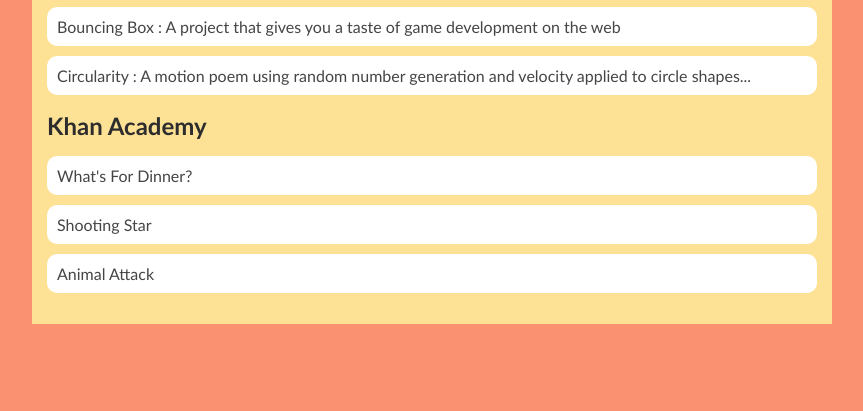
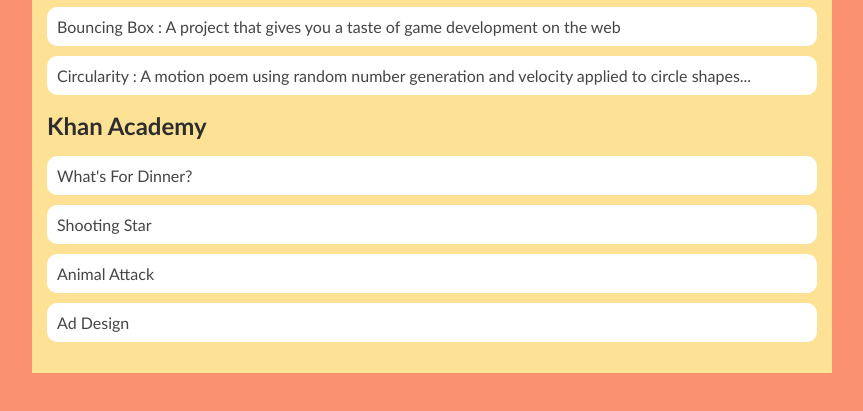
Before and after one commit to andruwcancel1/andruwcancel1.github.io, a plain HTML site: page portfolio.html in a window 1280 px wide. Shown: the part 227-638 px from the top of the page, without its empty margins (208-1071 px from the left). Drawn offline with Linux system fonts and the light colour scheme.

Commit message:
Added the button for ad design

```diff
--- a/portfolio.html
+++ b/portfolio.html
@@ -28,6 +28,7 @@
                     <li><a href="https://www.khanacademy.org/computer-programming/andruws-project-whats-for-dinner/5382540352077824">What's For Dinner?</a></li>
                     <li><a href="https://www.khanacademy.org/computer-programming/sky-high/5169633148321792">Shooting Star</a></li>
                     <li><a href="https://www.khanacademy.org/computer-programming/pigeon-bouncy/6408794631094272">Animal Attack</a></li>
+                    <li><a href="https://www.khanacademy.org/computer-programming/fa-recruitment/5196231984594944">Ad Design</a></li>
                 </ul>
             </div>
         </main>
```
